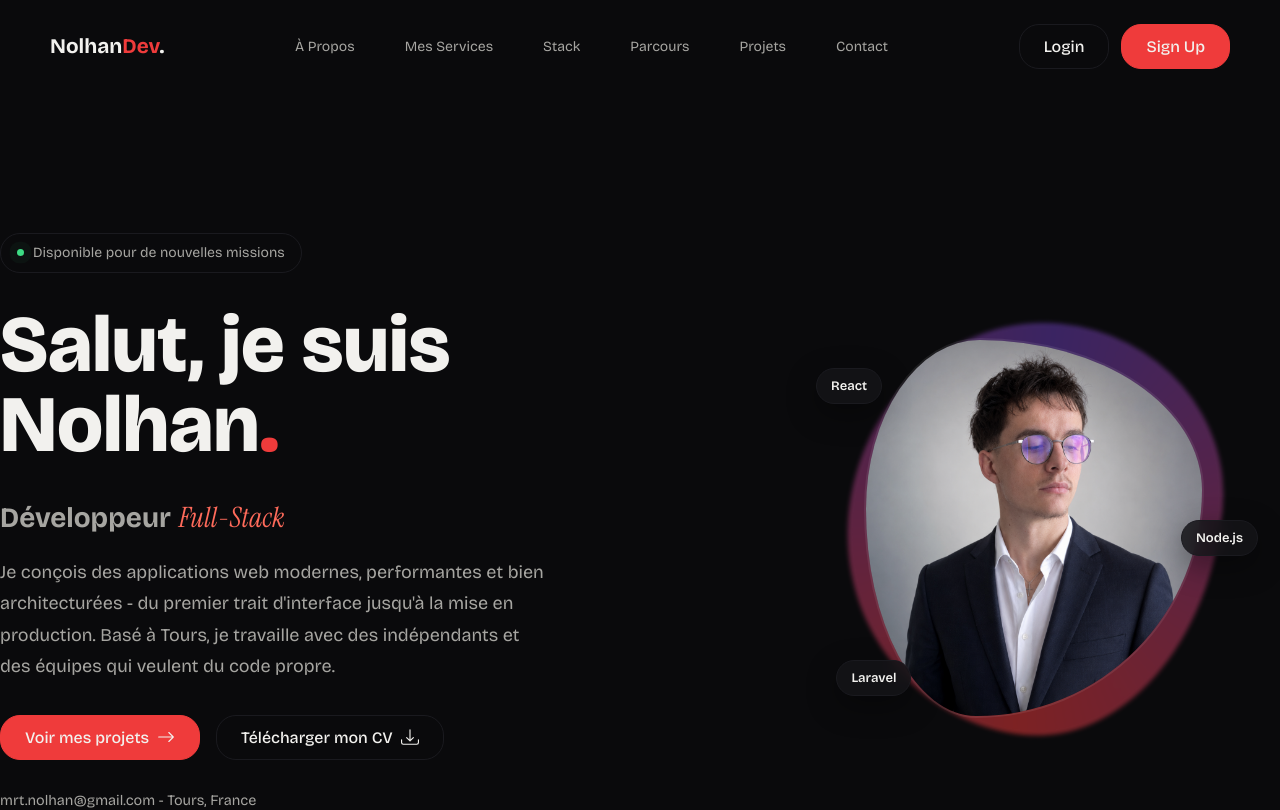
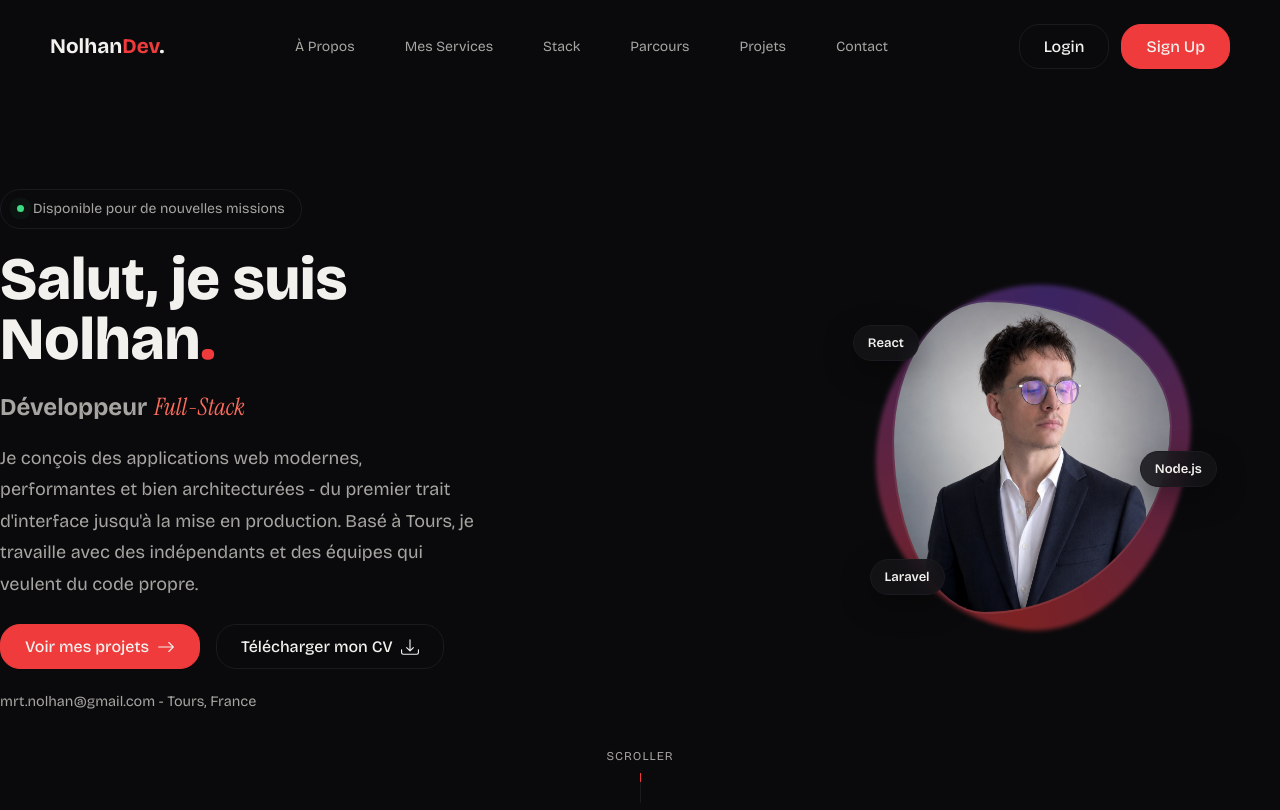
Before and after one commit to MNolhan/Nolhan-Portfolio, a React (Vite) app in the folder Frontend-Portfolio/: page / in a window 1280 px wide. Shown: the top 810 px of the page. Built offline with nearby package versions, Linux system fonts and the light colour scheme; no server answers.

Commit message:
Feat: ajout de styles réactifs pour le conteneur et la page d'accueil, incluant des ajustements pour les écrans larges

```diff
--- a/Frontend-Portfolio/src/v2/styles/abstratcs/__container.scss
+++ b/Frontend-Portfolio/src/v2/styles/abstratcs/__container.scss
@@ -6,6 +6,11 @@
     margin: 0 auto;
     padding: 0 50px;
     padding: 8.75rem 0 5.5rem 0;
+
+    @media (max-width: $WideScreen)  {
+        padding-top: 6rem;
+        padding-bottom: 3.5rem;
+    }
 
     @media (max-width: $LaptopScreen)  {
         max-width: $tabletScreen;
--- a/Frontend-Portfolio/src/v2/styles/abstratcs/__variables.scss
+++ b/Frontend-Portfolio/src/v2/styles/abstratcs/__variables.scss
@@ -4,6 +4,7 @@ $mobileScreen: 480px;
 $tabletScreen: 768px;
 $LaptopScreen: 1024px;
 $DesktopScreen: 1280px;
+$WideScreen: 1600px;
 
 // -- Colors --
 
--- a/Frontend-Portfolio/src/v2/styles/pages/__home.scss
+++ b/Frontend-Portfolio/src/v2/styles/pages/__home.scss
@@ -175,6 +175,45 @@
         }
     }
 
+    @media (max-width: $WideScreen) {
+        gap: 2.5rem;
+
+        &__left{
+            &-pub{
+                margin: 0 0 1.25rem 0;
+            }
+
+            &-title{
+                font-size: 3.75rem;
+            }
+
+            &-subtitle{
+                margin: 1.25rem 0 0 0;
+                font-size: 1.5rem;
+            }
+
+            &-description{
+                max-width: 480px;
+            }
+
+            &-bouton{
+                margin: 1.5rem 0;
+            }
+        }
+
+        &__right{
+            width: min(280px, 78%);
+        }
+
+        &__scroll{
+            margin-top: 1.5rem;
+
+            &--line{
+                height: 30px;
+            }
+        }
+    }
+
     @media (max-width: $LaptopScreen) {
         grid-template-columns: 1fr;
         text-align: center;
```
